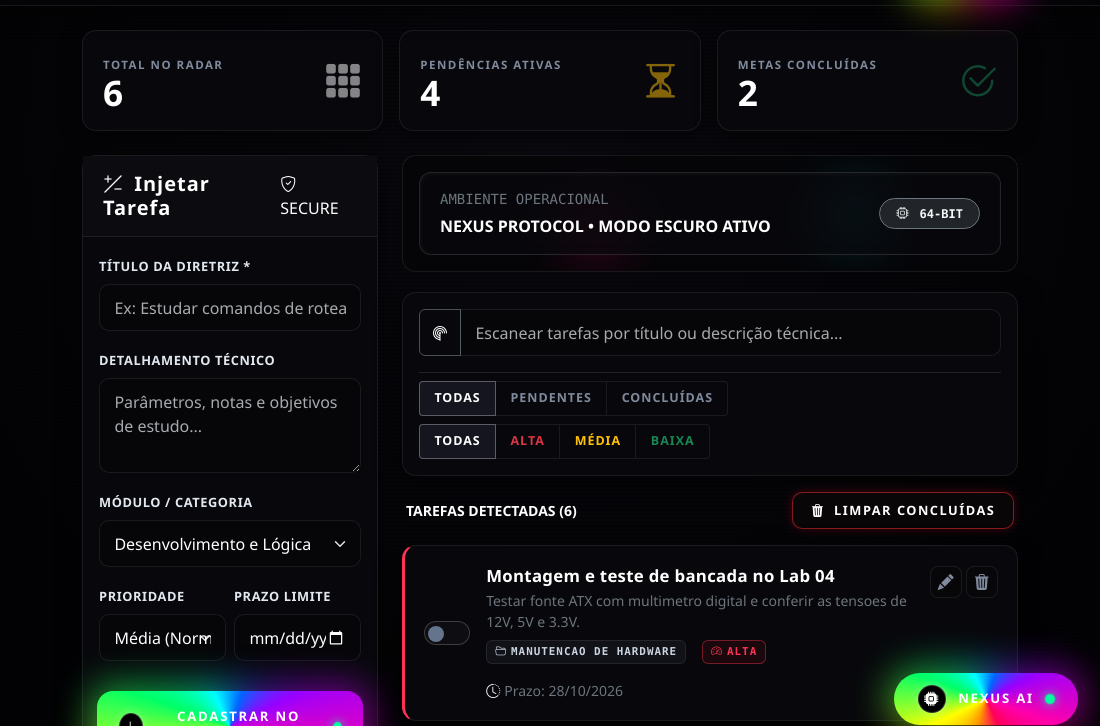
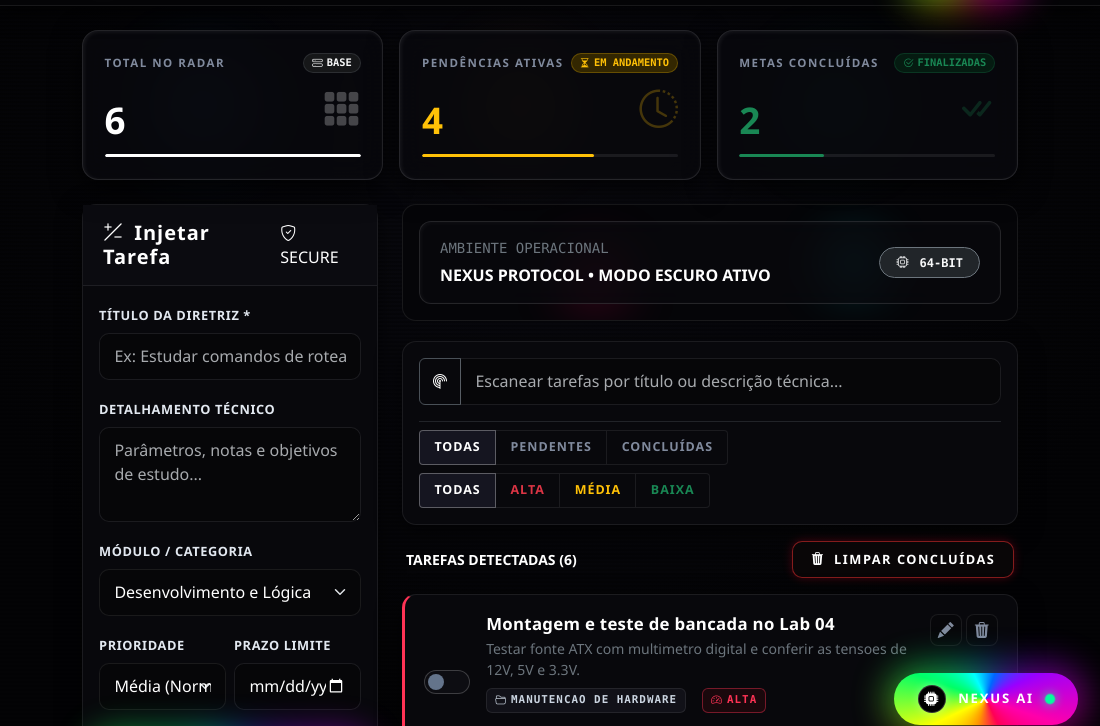
Before and after one commit to ithalo098/teste, an Electron app: page index.html in a window 1100 px wide. Shown: the part 53-779 px from the top of the page. Drawn offline with nearby package versions, Linux system fonts and the light colour scheme.

Commit message:
organizei os contadores do topo com o modelo modern lizard e barra de progresso

```diff
--- a/css/styles.css
+++ b/css/styles.css
@@ -656,29 +656,82 @@ body::before {
 }
 
 /* ==============================================================
-   7. CARDS DE ESTATISTICAS HUD NO TOPO (MONOCROMATICO)
+   7. CARDS DE ESTATISTICAS HUD NO TOPO (solid-metal/modern-lizard-75)
    ============================================================== */
-.hud-stat-card {
-  background: var(--bg-card);
-  border: 1px solid var(--border-subtle);
-  border-radius: 14px;
-  padding: 1.25rem;
-  transition: all 0.25s ease;
-  box-shadow: 0 4px 20px rgba(0, 0, 0, 0.6);
+.hud-lizard-wrapper {
+  position: relative;
+  z-index: 1;
 }
 
-.hud-stat-card:hover {
-  transform: translateY(-2px);
-  border-color: rgba(255, 255, 255, 0.25);
-  box-shadow: 0 8px 25px rgba(0, 0, 0, 0.8);
+.hud-lizard-wrapper::before {
+  content: "";
+  position: absolute;
+  width: 120px;
+  height: 120px;
+  border-radius: 50%;
+  filter: blur(35px);
+  z-index: 0;
+  opacity: 0.35;
+  pointer-events: none;
+  top: 10%;
+  left: 20%;
+}
+
+.hud-lizard-total::before {
+  background: radial-gradient(circle, #38bdf8, transparent 70%);
+}
+
+.hud-lizard-pendentes::before {
+  background: radial-gradient(circle, #f59e0b, transparent 70%);
+}
+
+.hud-lizard-concluidas::before {
+  background: radial-gradient(circle, #10b981, transparent 70%);
+}
+
+.hud-lizard-card {
+  position: relative;
+  border: 1px solid rgba(255, 255, 255, 0.12);
+  border-radius: 16px;
+  backdrop-filter: blur(14px);
+  -webkit-backdrop-filter: blur(14px);
+  background: rgba(9, 9, 14, 0.85);
+  padding: 1.35rem;
+  box-shadow: inset 1px 1px 4px rgba(255, 255, 255, 0.08), 0 8px 30px rgba(0, 0, 0, 0.8);
+  overflow: hidden;
+  transition: all 0.3s ease;
+  z-index: 1;
+}
+
+.hud-lizard-card:hover {
+  transform: translateY(-3px);
+  border-color: rgba(255, 255, 255, 0.3);
+  box-shadow: inset 1px 1px 6px rgba(255, 255, 255, 0.15), 0 14px 40px rgba(0, 0, 0, 0.95);
+}
+
+/* Faixa de brilho angular contínua (solid-metal/modern-lizard-75) */
+.hud-lizard-card::after {
+  content: "";
+  position: absolute;
+  top: 0;
+  left: -60%;
+  width: 160%;
+  height: 100%;
+  background: linear-gradient(90deg, transparent, rgba(255, 255, 255, 0.09), transparent);
+  transform: rotateZ(35deg);
+  filter: blur(18px);
+  animation: lizardShine 8s ease infinite;
+  pointer-events: none;
+  z-index: 0;
 }
 
 .hud-stat-num {
   font-family: var(--font-main);
-  font-size: 2.2rem;
+  font-size: 2.3rem;
   font-weight: 800;
   color: #ffffff;
   line-height: 1;
+  letter-spacing: -0.5px;
 }
 
 .hud-stat-label {
@@ -687,6 +740,29 @@ body::before {
   letter-spacing: 1.5px;
   color: var(--text-muted);
   text-transform: uppercase;
+}
+
+.hud-micro-bar {
+  width: 100%;
+  height: 3px;
+  background: rgba(255, 255, 255, 0.08);
+  border-radius: 4px;
+  overflow: hidden;
+}
+
+.hud-micro-fill {
+  height: 100%;
+  border-radius: 4px;
+}
+
+/* Fallback de compatibilidade */
+.hud-stat-card {
+  background: var(--bg-card);
+  border: 1px solid var(--border-subtle);
+  border-radius: 14px;
+  padding: 1.25rem;
+  transition: all 0.25s ease;
+  box-shadow: 0 4px 20px rgba(0, 0, 0, 0.6);
 }
 
 /* Painel de Formulario e Busca */
--- a/index.html
+++ b/index.html
@@ -56,38 +56,64 @@
 
   <!-- Container principal -->
   <main class="container mb-5">
-    <!-- Linha de cards HUD com contadores no topo -->
+    <!-- Linha de cards HUD no modelo solid-metal/modern-lizard-75 -->
     <div class="row g-3 mb-4" id="painel-estatisticas">
       <div class="col-md-4">
-        <div class="hud-stat-card hud-card-total">
-          <div class="d-flex justify-content-between align-items-center">
-            <div>
+        <div class="hud-lizard-wrapper hud-lizard-total">
+          <div class="hud-lizard-card">
+            <div class="d-flex justify-content-between align-items-center mb-2">
               <span class="hud-stat-label">TOTAL NO RADAR</span>
+              <span class="badge bg-secondary-subtle text-light border border-secondary border-opacity-25 px-2 py-0.5 rounded-pill font-monospace" style="font-size: 0.65rem;">
+                <i class="bi bi-hdd-stack me-1"></i>BASE
+              </span>
+            </div>
+            <div class="d-flex justify-content-between align-items-end">
               <div class="hud-stat-num" id="totalQtd">0</div>
+              <i class="bi bi-grid-3x3-gap-fill fs-1 text-white opacity-25"></i>
             </div>
-            <i class="bi bi-grid-3x3-gap-fill fs-1 text-cyan opacity-50"></i>
+            <div class="hud-micro-bar mt-3">
+              <div class="hud-micro-fill bg-white" style="width: 100%;"></div>
+            </div>
           </div>
         </div>
       </div>
+
       <div class="col-md-4">
-        <div class="hud-stat-card hud-card-pendentes">
-          <div class="d-flex justify-content-between align-items-center">
-            <div>
+        <div class="hud-lizard-wrapper hud-lizard-pendentes">
+          <div class="hud-lizard-card">
+            <div class="d-flex justify-content-between align-items-center mb-2">
               <span class="hud-stat-label">PENDÊNCIAS ATIVAS</span>
-              <div class="hud-stat-num" id="pendentesQtd">0</div>
+              <span class="badge bg-warning-subtle text-warning border border-warning border-opacity-25 px-2 py-0.5 rounded-pill font-monospace" style="font-size: 0.65rem;">
+                <i class="bi bi-hourglass-split me-1"></i>EM ANDAMENTO
+              </span>
             </div>
-            <i class="bi bi-hourglass-split fs-1 text-warning opacity-50"></i>
+            <div class="d-flex justify-content-between align-items-end">
+              <div class="hud-stat-num text-warning" id="pendentesQtd">0</div>
+              <i class="bi bi-clock-history fs-1 text-warning opacity-25"></i>
+            </div>
+            <div class="hud-micro-bar mt-3">
+              <div class="hud-micro-fill bg-warning" style="width: 70%;"></div>
+            </div>
           </div>
         </div>
       </div>
+
       <div class="col-md-4">
-        <div class="hud-stat-card hud-card-concluidas">
-          <div class="d-flex justify-content-between align-items-center">
-            <div>
+        <div class="hud-lizard-wrapper hud-lizard-concluidas">
+          <div class="hud-lizard-card">
+            <div class="d-flex justify-content-between align-items-center mb-2">
               <span class="hud-stat-label">METAS CONCLUÍDAS</span>
-              <div class="hud-stat-num" id="concluidasQtd">0</div>
+              <span class="badge bg-success-subtle text-success border border-success border-opacity-25 px-2 py-0.5 rounded-pill font-monospace" style="font-size: 0.65rem;">
+                <i class="bi bi-check2-circle me-1"></i>FINALIZADAS
+              </span>
             </div>
-            <i class="bi bi-check2-circle fs-1 text-success opacity-50"></i>
+            <div class="d-flex justify-content-between align-items-end">
+              <div class="hud-stat-num text-success" id="concluidasQtd">0</div>
+              <i class="bi bi-check-all fs-1 text-success opacity-25"></i>
+            </div>
+            <div class="hud-micro-bar mt-3">
+              <div class="hud-micro-fill bg-success" style="width: 100%;"></div>
+            </div>
           </div>
         </div>
       </div>
--- a/js/app.js
+++ b/js/app.js
@@ -13,6 +13,15 @@ function atualizarIndicadores() {
   if (elTotal) elTotal.innerText = stats.total;
   if (elPend) elPend.innerText = stats.pendentes;
   if (elConc) elConc.innerText = stats.concluidas;
+
+  const pctConc = stats.total > 0 ? Math.round((stats.concluidas / stats.total) * 100) : 0;
+  const pctPend = stats.total > 0 ? Math.round((stats.pendentes / stats.total) * 100) : 0;
+
+  const barConc = document.querySelector('.hud-lizard-concluidas .hud-micro-fill');
+  const barPend = document.querySelector('.hud-lizard-pendentes .hud-micro-fill');
+
+  if (barConc) barConc.style.width = `${pctConc}%`;
+  if (barPend) barPend.style.width = `${pctPend}%`;
 }
 
 function renderizarLista() {
```
